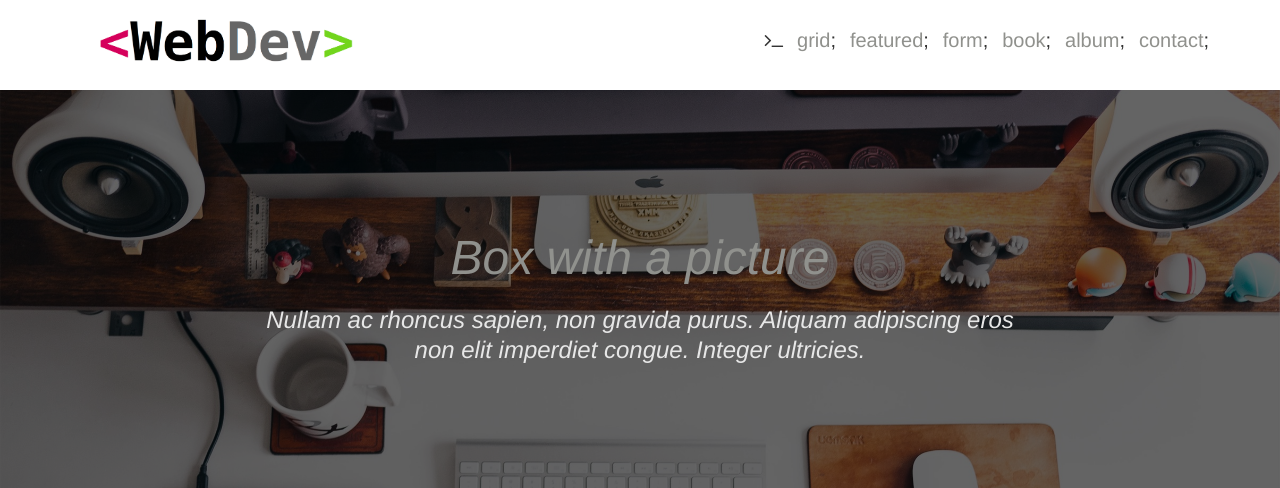
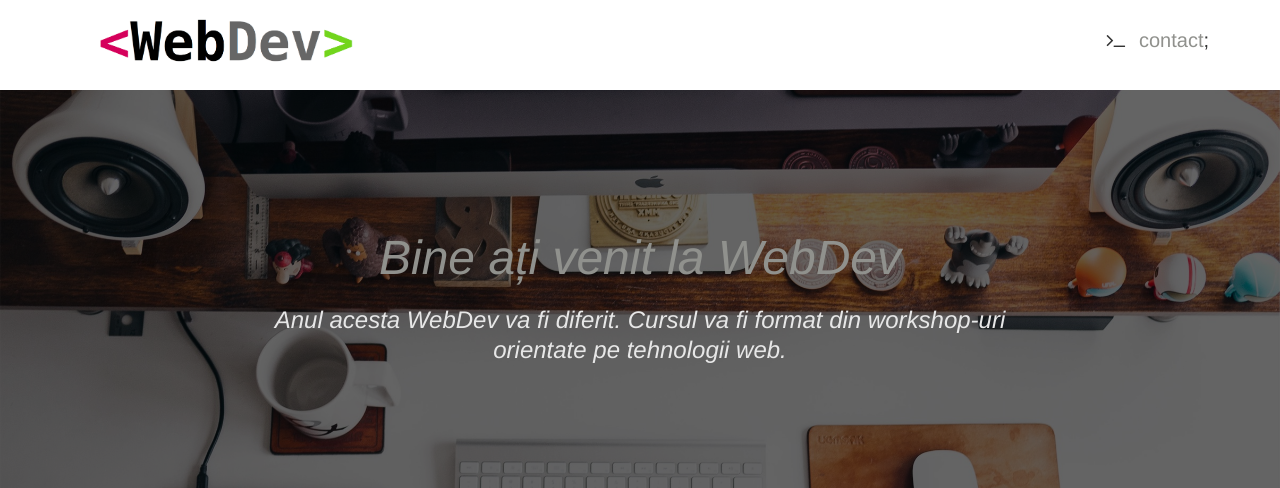
Before and after one commit to rosedu/webdev.rosedu.org, a Jekyll site: the page built from index.html, in a window 1280 px wide and 1400 px high. Shown: the top 488 px of the window. Built offline with Jekyll 4.4.1, drawn with Linux system fonts in a browser that asks for light colours; nearby versions of some CDN libraries; some of the changed text lies outside the part shown; grey boxes are pictures that could not be loaded.

Commit message:
Remove unused sections

```diff
--- a/_config.yml
+++ b/_config.yml
@@ -1,15 +1,15 @@
 # All config data
 logo: assets/images/WebDevLogoFinal.png
 title: ROSEdu
-grid_section_id: gridId
-grid_section_name: Grid
-featured_section_id: featuredId
+#grid_section_id: gridId
+grid_section_name: Workshops
+#featured_section_id: featuredId
 featured_section_name: Featured
-form_section_id: formId
+#form_section_id: formId
 form_section_name: Form
-album_section_id: albumId
+#album_section_id: albumId
 album_section_name: Album
-book_section_id: bookId
+#book_section_id: bookId
 book_section_name: book
 
 # Exclude metadata and development time dependencies
--- a/_data/box.yml
+++ b/_data/box.yml
@@ -3,6 +3,6 @@
 # - title: string
 #   content: text
 #
-- title: Box with a picture
-  content: Nullam ac rhoncus sapien, non gravida purus. Aliquam adipiscing eros non elit imperdiet congue. Integer ultricies.
+- title: Bine ați venit la WebDev
+  content: Anul acesta WebDev va fi diferit. Cursul va fi format din workshop-uri orientate pe tehnologii web.
   image: assets/images/creative_common/picture_box.jpeg
```
